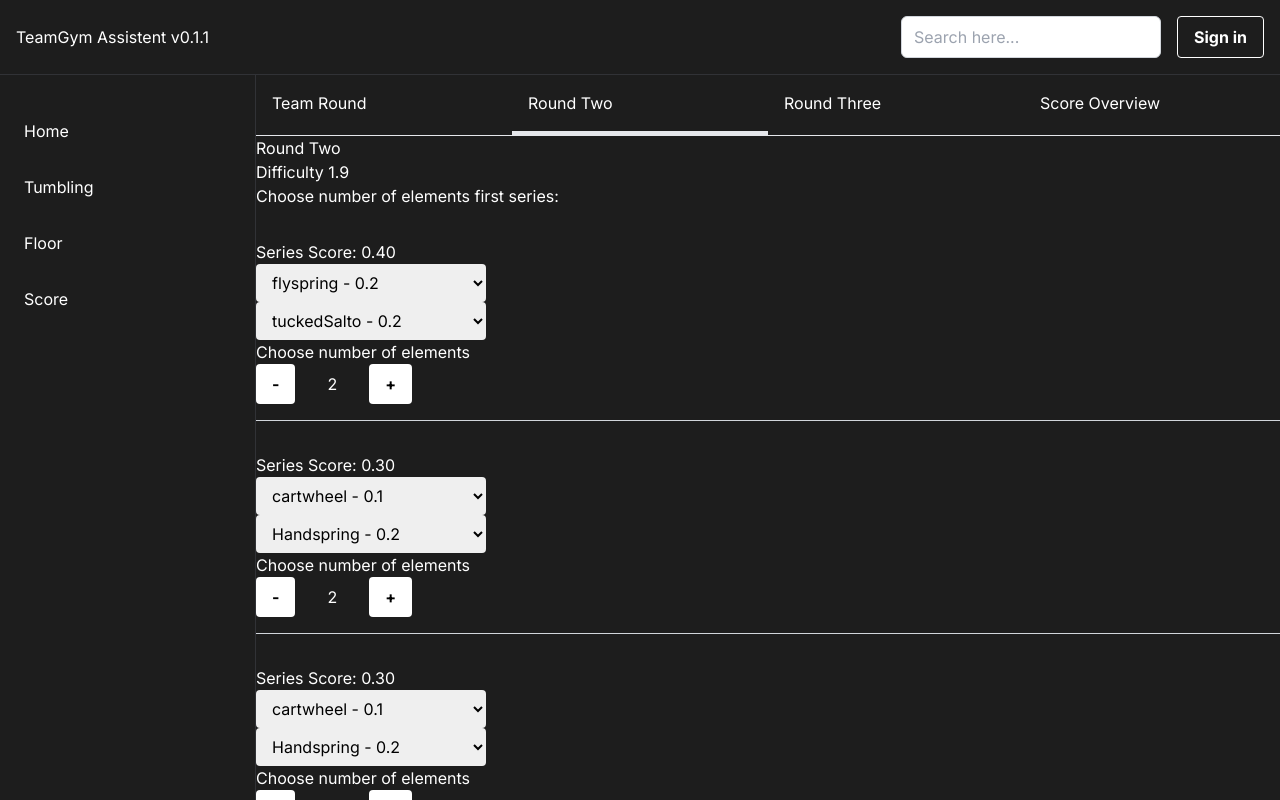
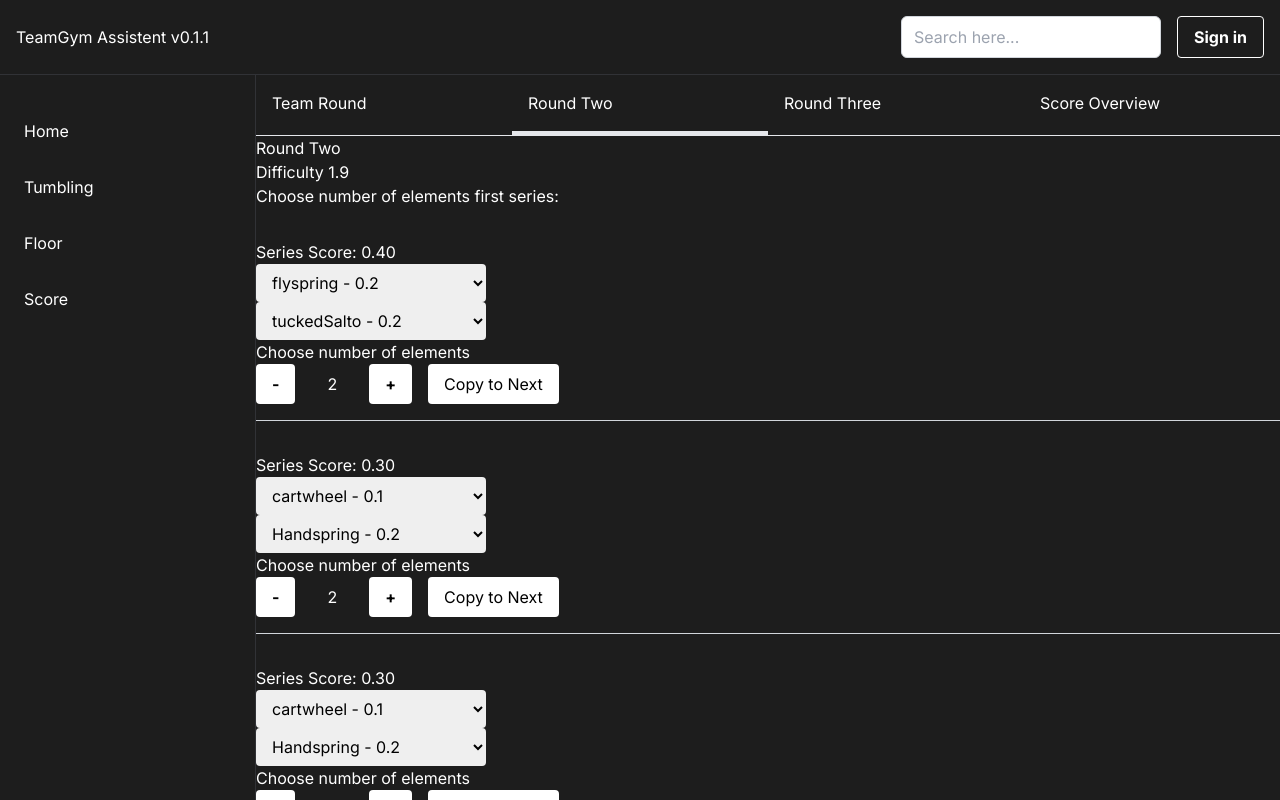
Before and after one commit to Haulund/teamgym-assistant, a Next.js app: page /tumbling/roundTwo in a window 1280 px wide. Shown: the top 800 px of the page. Built offline with nearby package versions, Linux system fonts and the light colour scheme.

Commit message:
added copy to next button

```diff
--- a/src/app/components/SeriesPicker.tsx
+++ b/src/app/components/SeriesPicker.tsx
@@ -3,15 +3,15 @@ import { TumblingScoreContext } from '@/app/components/Tabs'
 import { tumblingBasic } from '@/app/data/tumbling_basic_elements'
 import React, { ChangeEventHandler, useContext, useState } from 'react'
 import { getCalculatedRoundScoreFromSeries } from '../utils/utility'
+import { IDENTIFIER_SERIES } from '../utils/constants'
 
 
 export default function SeriesPicker({series, identifier}: {series: string[], identifier: {round: string, series: string}}) {
     const score = useContext(TumblingScoreContext)
     let [diffScore, setDiffScore] = useState(getCalculatedRoundScoreFromSeries({series}).toPrecision(2))
     const [numberOfElementsArray, setNumberOfElementsArray] = useState([score.roundTwo.first.length, score.roundTwo.second.length, score.roundTwo.third.length, score.roundTwo.fourth.length, score.roundTwo.fifth.length, score.roundTwo.sixth.length])
-    //const [firstSeries, setFirstSeries] = useState(series)
     const seriesNumberInRound = identifier.series === 'first' ? 0 : identifier.series === 'second' ? 1 : identifier.series === 'third' ? 2 : identifier.series === 'fourth' ? 3 : identifier.series === 'fifth' ? 4 : 5
-
+    const disabled = identifier.series === IDENTIFIER_SERIES.SIXTH ? true : false
     const handleChange: ChangeEventHandler<HTMLSelectElement> = (e) => {
         let id = Number(e.target.id)
 
@@ -63,6 +63,10 @@ export default function SeriesPicker({series, identifier}: {series: string[], id
         modifyrArray[seriesNumberInRound]--
         setNumberOfElementsArray(modifyrArray)
     }
+    function copyToNext(event: React.MouseEvent<HTMLButtonElement>): void {
+        throw new Error('Function not implemented.')
+    }
+
     return (
         <div className='my-8 border-b border-solid border-gray-300 pb-4'>
             <p>Series Score: {diffScore}</p>
@@ -82,6 +86,7 @@ export default function SeriesPicker({series, identifier}: {series: string[], id
             <button className='bg-white hover:bg-gray-400 hover:text-white text-black font-bold py-2 px-4 rounded' onClick={removeNumberOfElements} >-</button>
             <span className='mx-8'>{numberOfElementsArray[seriesNumberInRound]}</span>
             <button className='bg-white hover:bg-gray-400 hover:text-white text-black font-bold py-2 px-4 rounded' onClick={addNumberOfElements}>+</button>
+            <button className={`text-black py-2 px-4 rounded mx-4 ${disabled ? "bg-gray-400 opacity-50" : "bg-white hover:bg-gray-400 hover:text-white text-black"}`} disabled={disabled} onClick={copyToNext}>Copy to Next</button>
         </div>
     )
 }
```
